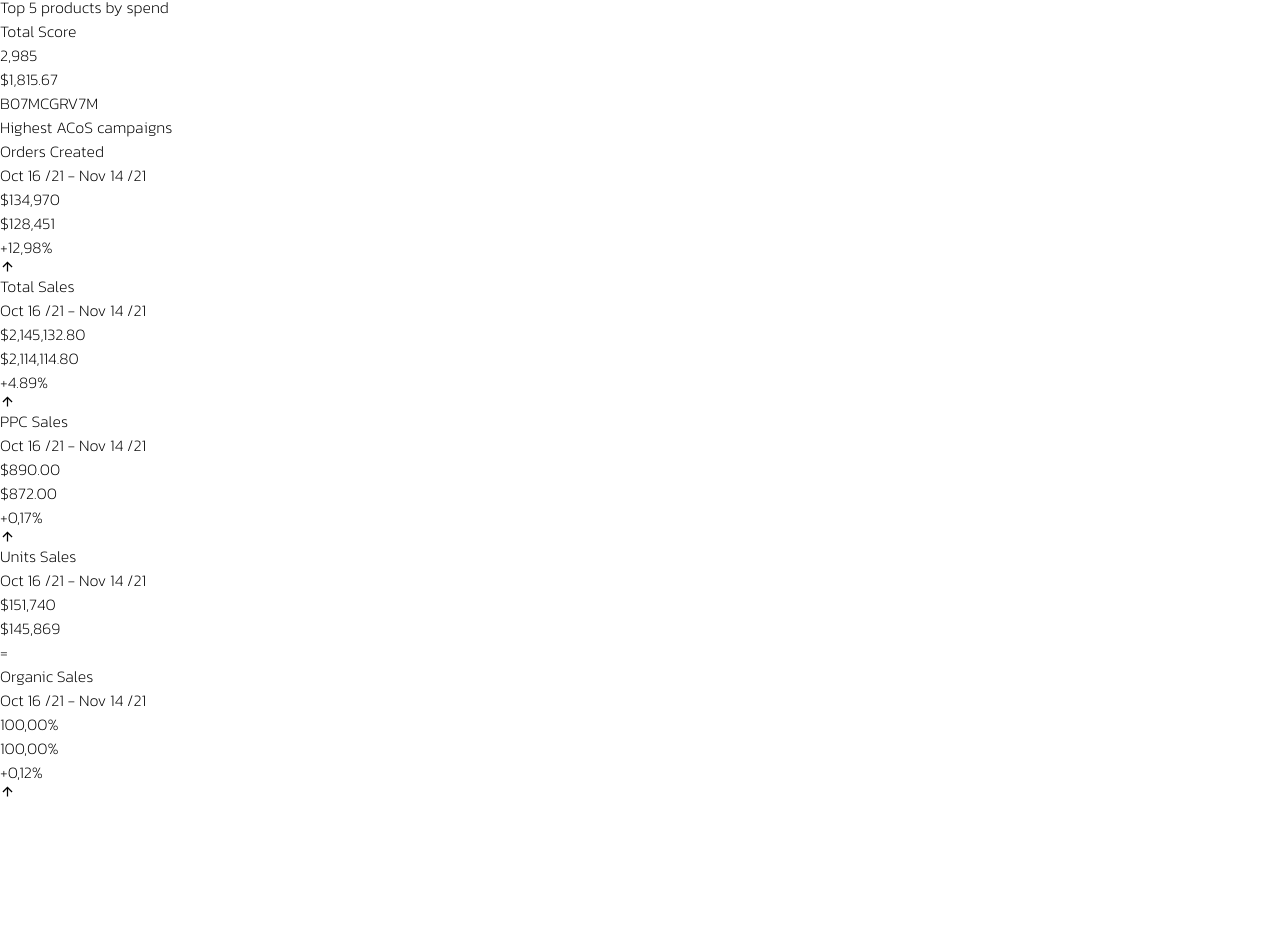
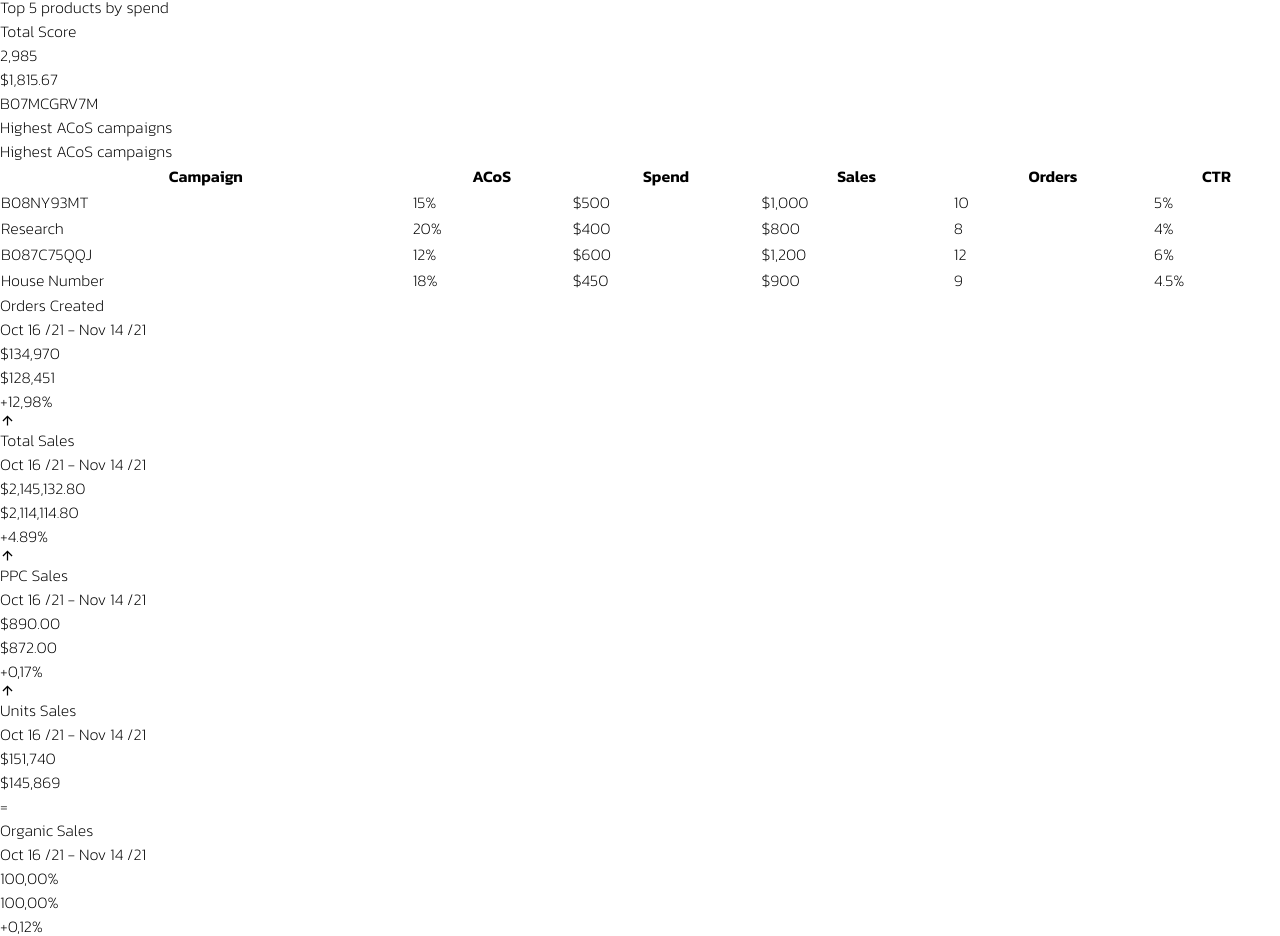
Before and after one commit to macdonald16/Dashboard, a React (Vite) app: page / in a window 1280 px wide. Shown: the part 1200-2136 px from the top of the page. Before the commit the page ends 1999 px from the top, so only its background shows below. Built offline with nearby package versions, Linux system fonts and the light colour scheme.

Commit message:
div table

```diff
--- a/src/components/Dashboard.jsx
+++ b/src/components/Dashboard.jsx
@@ -46,6 +46,56 @@ const Dashboard = () => {
 </div>
     <div className="bg-purple-200 rounded-3xl p-4  ">
       <h1 className="pb-4 text-2xl">Highest ACoS campaigns</h1>
+      <div className="bg-purple-200 rounded-3xl p-4">
+  <h1 className="pb-4 text-2xl">Highest ACoS campaigns</h1>
+
+  <table className="border-collapse text-center" style={{ width: "100%" }}>
+    <thead>
+      <tr>
+        <th className="p-2">Campaign</th>
+        <th className="p-2">ACoS</th>
+        <th className="p-2">Spend</th>
+        <th className="p-2">Sales</th>
+        <th className="p-2">Orders</th>
+        <th className="p-2">CTR</th>
+      </tr>
+    </thead>
+    <tbody>
+      <tr>
+        <td className="p-2">B08NY93MT</td>
+        <td className="p-2">15%</td>
+        <td className="p-2">$500</td>
+        <td className="p-2">$1,000</td>
+        <td className="p-2">10</td>
+        <td className="p-2">5%</td>
+      </tr>
+      <tr>
+        <td className="p-2">Research</td>
+        <td className="p-2">20%</td>
+        <td className="p-2">$400</td>
+        <td className="p-2">$800</td>
+        <td className="p-2">8</td>
+        <td className="p-2">4%</td>
+      </tr>
+      <tr>
+        <td className="p-2">B087C75QQJ</td>
+        <td className="p-2">12%</td>
+        <td className="p-2">$600</td>
+        <td className="p-2">$1,200</td>
+        <td className="p-2">12</td>
+        <td className="p-2">6%</td>
+      </tr>
+      <tr>
+        <td className="p-2">House Number</td>
+        <td className="p-2">18%</td>
+        <td className="p-2">$450</td>
+        <td className="p-2">$900</td>
+        <td className="p-2">9</td>
+        <td className="p-2">4.5%</td>
+      </tr>
+    </tbody>
+  </table>
+</div>
 
 
     </div>
```
